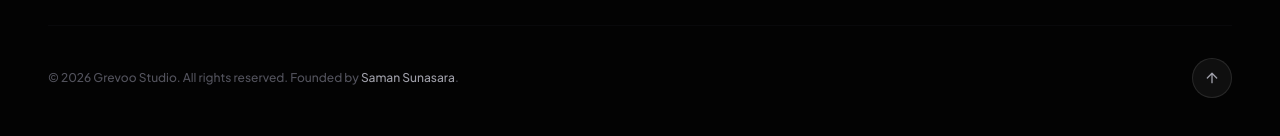
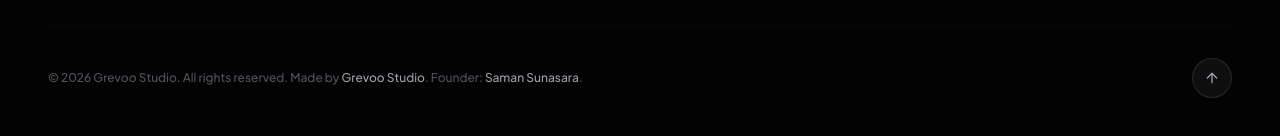
Before and after one commit to Saman-Sunasara/Grevoo-studio, a Next.js app: page / in a window 1280 px wide. Shown: the part 8363-8499 px from the top of the page. Built offline with nearby package versions, Linux system fonts and the light colour scheme.

Commit message:
feat: configure personal Instagram link for founder and update footer credits pointing to grevoo.vercel.app

```diff
--- a/src/components/Footer.tsx
+++ b/src/components/Footer.tsx
@@ -90,9 +90,20 @@ export default function Footer() {
         {/* Bottom Bar */}
         <div className="border-t border-zinc-950 pt-8 flex flex-col sm:flex-row items-center justify-between gap-6">
           <p className="text-xs font-medium text-zinc-600">
-            &copy; {currentYear} Grevoo Studio. All rights reserved. Founded by{" "}
+            &copy; {currentYear} Grevoo Studio. All rights reserved. Made by{" "}
             <a
-              href="https://github.com/Saman-Sunasara"
+              href="https://grevoo.vercel.app/"
+              target="_blank"
+              rel="noopener noreferrer"
+              className="text-zinc-400 hover:text-white hover:underline transition-all"
+            >
+              Grevoo Studio
+            </a>
+            . Founder:{" "}
+            <a
+              href="https://grevoo.vercel.app/"
+              target="_blank"
+              rel="noopener noreferrer"
               className="text-zinc-400 hover:text-white hover:underline transition-all"
             >
               Saman Sunasara
--- a/src/components/Founder.tsx
+++ b/src/components/Founder.tsx
@@ -69,7 +69,7 @@ export default function Founder() {
 
               {/* Instagram */}
               <motion.a
-                href="https://instagram.com"
+                href="https://www.instagram.com/_sxmann._/"
                 target="_blank"
                 rel="noopener noreferrer"
                 whileHover={{ scale: 1.1, y: -2 }}
```
